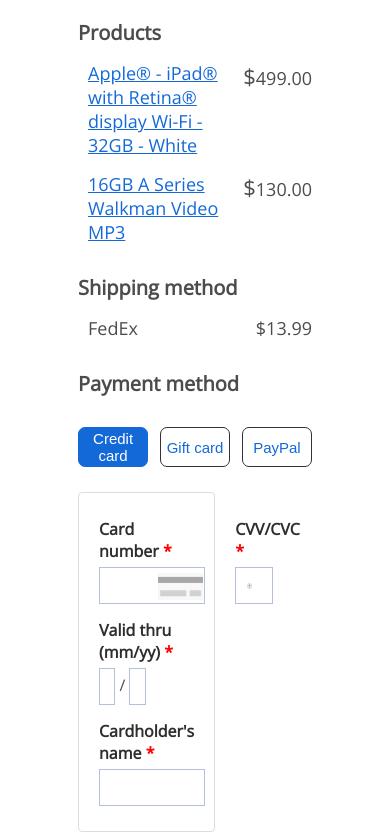
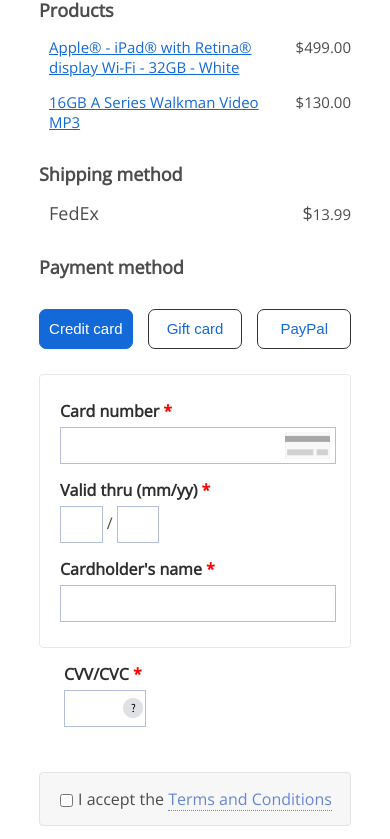
Before and after one commit to Apollo156156/test-Simtech, a plain HTML site: page index.html in a window 390 px wide. Shown: the part 157-996 px from the top of the page. Drawn offline with nearby package versions, Linux system fonts and the light colour scheme.

Commit message:
add adaptability

```diff
--- a/index.html
+++ b/index.html
@@ -7,6 +7,7 @@
     <link rel="stylesheet" href="style.css">
     <link href="https://fonts.googleapis.com/css?family=Open+Sans&display=swap" rel="stylesheet">
     <link href="https://fonts.googleapis.com/css?family=Libre+Franklin&display=swap" rel="stylesheet">
+    <link rel="stylesheet" type="text/css" media="screen" href="media.css">
     <title>Payment page</title>
 </head>
 <body class="body">
--- /dev/null
+++ b/media.css
@@ -0,0 +1,56 @@
+@media screen and (max-width: 1024px) {
+    .main-container{
+        max-width: 65%;
+        margin-top: 40px;
+    }
+    .logo{
+        width: 20%;
+    }
+    .main-container__a{
+      margin-right: 20px;
+      font-size: 15px;
+    }
+    .main-container__product{
+        font-size: 15px;
+    }
+    .main-container__span_font-size{
+        font-size: 15px;
+    }
+    .main-container__h1{
+        font-size: 25px;
+    }
+    .main-container__h2{
+        font-size: 18px;
+    }
+    .main-container__dialog{
+        width: 95%;
+    }
+    .dialog__button{
+        margin-right: 15px;
+    }
+    }
+    @media screen and (max-width: 768px) {
+        .main-container{
+            max-width: 80%;
+            margin-top: 40px;
+        }
+        .logo{
+            width: 30%;
+        }
+        .main-container__data{
+            flex-direction: column;
+            align-items: flex-start;
+        }
+        .main-container__card{
+            max-width: 100%;
+        }
+        .main-container__cvv{
+            padding: 15px 25px;
+
+        }
+        .main-container__icon{
+
+        }
+        .main-container__icon:hover{
+        }
+        }
--- a/style.css
+++ b/style.css
@@ -95,7 +95,7 @@
 .main-container__card{
     display: flex;
     flex-direction: column;
-    border: 1px solid gainsboro;
+    border: 1px solid rgba(179, 179, 179,0.3);
     padding: 25px 20px;
     max-width: 50%;
     border-radius: 4px;
@@ -126,17 +126,18 @@
 
 .main-container__input-cvv{
     padding-left: 20px;
-    width: 25%;
+    width: 30%;
 }
 .main-container__input_padding-left{
     padding-left: 12px;
     width: 97%;
 }
 .main-container__icon{
-    position: sticky;
-    width: 9%;
-    margin-left: -31px;
-    vertical-align: middle;
+    margin-left: -23px;
+
+    margin-top: 8px;
+    position: absolute;
+    width: 20px;
     z-index: 100;
 
 }
@@ -151,8 +152,8 @@
 .main-container__icon:hover{
     content: url(img/cvv.png);
     position: absolute;
-    max-width: 8%;
-    vertical-align: top;
+    width: 130px;
+    margin-top: -20px;
     margin-left: 1px;
 }
 .main-container__span_border-bottom-style{
@@ -176,10 +177,10 @@
    }
 .main-container__dialog{
     position: fixed;
-    max-width: 50%;
+
     margin-left: auto;
     margin-right: auto;
-    width: 100%;
+    width: 75%;
     height: 75%;
     top: 12.5%;
     border: 1px solid #c2c2c2;
```
